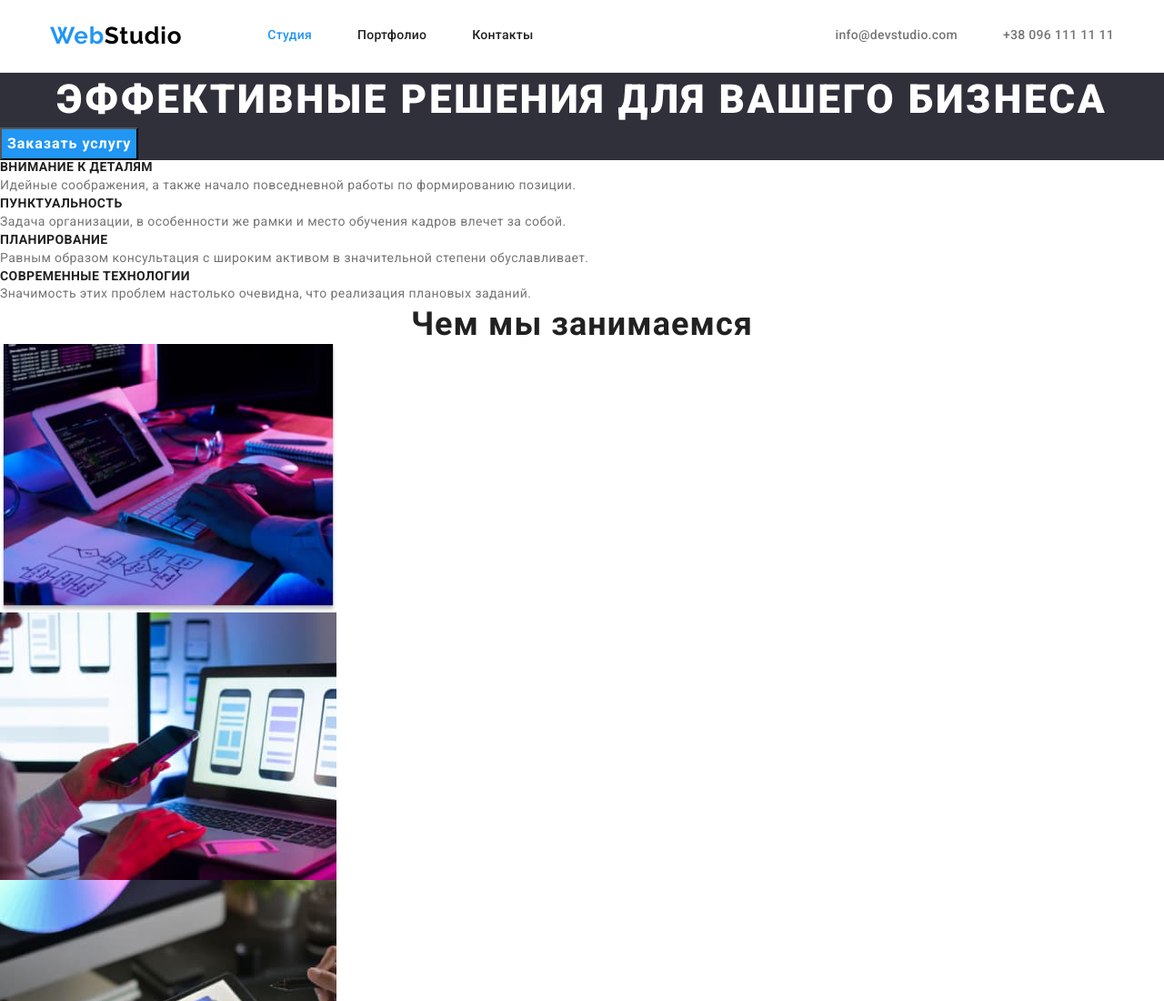
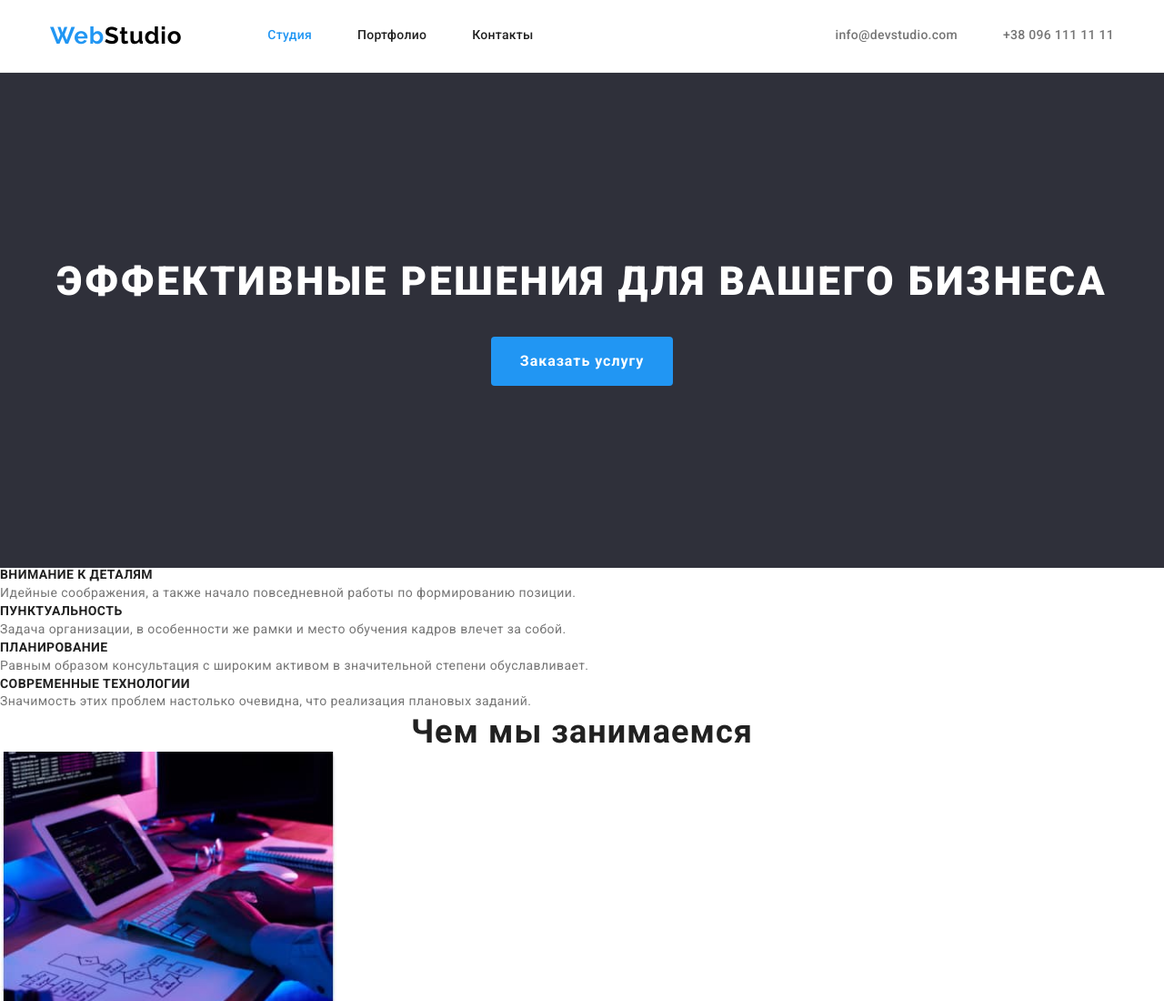
Before and after one commit to Oleh-Lavreniuk/goit-markup-hw-03, a plain HTML site: page index.html in a window 1280 px wide. Shown: the top 1100 px of the page at 91% size. Drawn offline with nearby package versions, Linux system fonts and the light colour scheme.

Commit message:
add hero

```diff
--- a/CSS/styles.css
+++ b/CSS/styles.css
@@ -145,18 +145,30 @@ img {
 }
 .hero {
   background-color: var(--secondary-bg-color-dark);
+  text-align: center;
+  padding-top: 200px;
+  padding-bottom: 200px;
 }
 .hero-title {
+  margin-bottom: 30px;
   font-weight: 900;
   font-size: 44px;
   line-height: 1.36;
-  text-align: center;
   letter-spacing: 0.06em;
   text-transform: uppercase;
   color: var(--hero-text-color);
 }
 .hero-btn {
   background-color: var(--accent-color);
+  border: 2px solid transparent;
+  border-radius: 4px;
+  min-width: 200px;
+
+  padding-top: 10px;
+  padding-bottom: 10px;
+  padding-right: 28px;
+  padding-left: 28px;
+
   font-weight: 700;
   font-size: 16px;
   line-height: 1.88;
```
